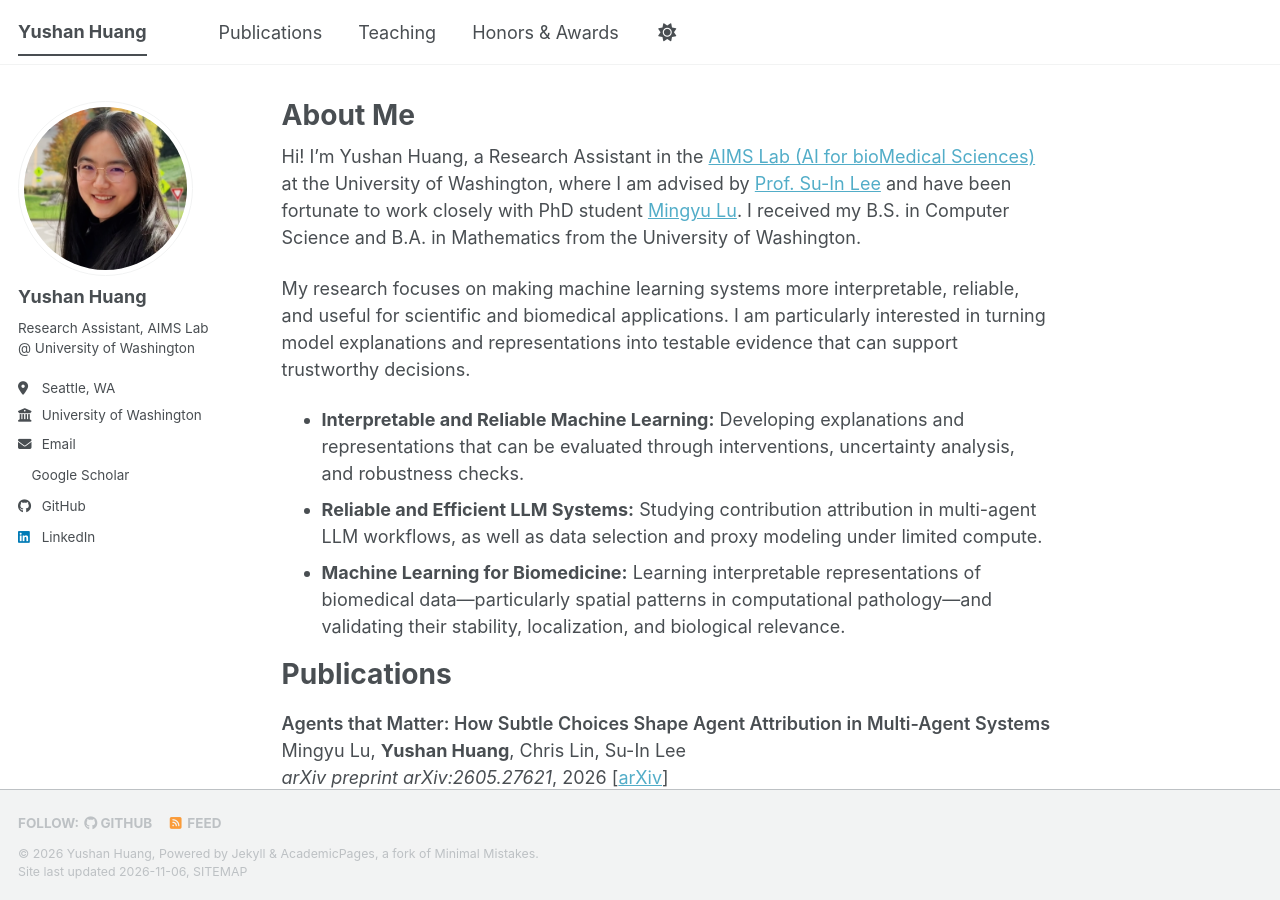
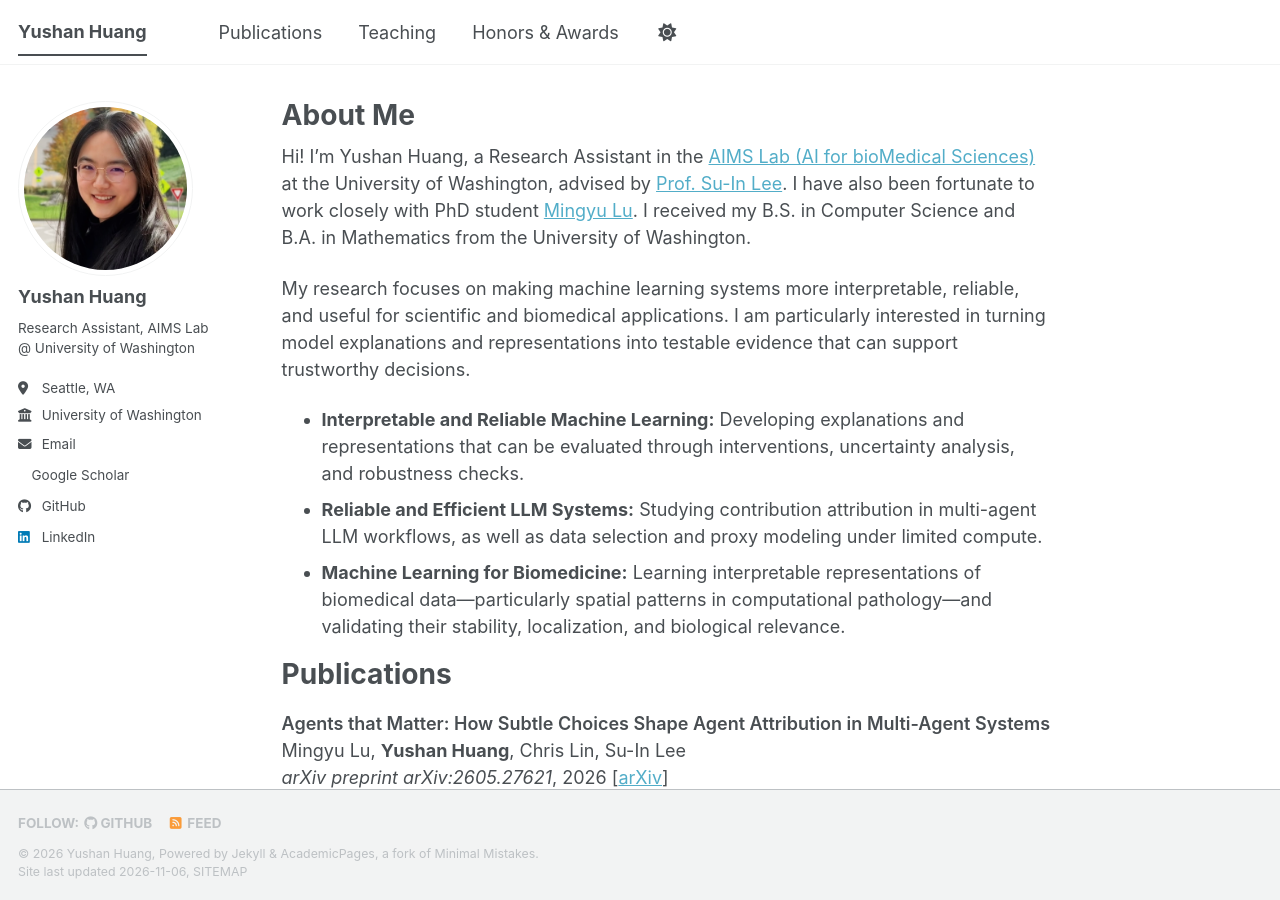
Before and after one commit to Yushan13H/personal-page, a Jekyll site: the page built from _pages/about.md, in a window 1280 px wide and 900 px high. Built offline with Jekyll 4.4.1, drawn with Linux system fonts in a browser that asks for light colours; a script bundle is joined from its source files by our own code; a style sheet for code colours, icons or effects is not loaded.

Commit message:
Update personal introduction in about.md
Rephrase introduction for clarity and conciseness.

```diff
--- a/_pages/about.md
+++ b/_pages/about.md
@@ -12,7 +12,7 @@ redirect_from:
   .page__content h1 { scroll-margin-top: 80px; }
 </style>
 
-Hi! I'm Yushan Huang, a Research Assistant in the [AIMS Lab (AI for bioMedical Sciences)](https://aims.cs.washington.edu/home) at the University of Washington, where I am advised by [Prof. Su-In Lee](https://aims.cs.washington.edu/su-in-lee) and have been fortunate to work closely with PhD student [Mingyu Lu](https://mingyu-lu.github.io/). I received my B.S. in Computer Science and B.A. in Mathematics from the University of Washington.
+Hi! I'm Yushan Huang, a Research Assistant in the [AIMS Lab (AI for bioMedical Sciences)](https://aims.cs.washington.edu/home) at the University of Washington, advised by [Prof. Su-In Lee](https://aims.cs.washington.edu/su-in-lee). I have also been fortunate to work closely with PhD student [Mingyu Lu](https://mingyu-lu.github.io/). I received my B.S. in Computer Science and B.A. in Mathematics from the University of Washington.
 
 <!--  My research focuses on **trustworthy and interpretable AI**, with an emphasis on understanding and improving complex AI systems. I am particularly interested in:
 
```
